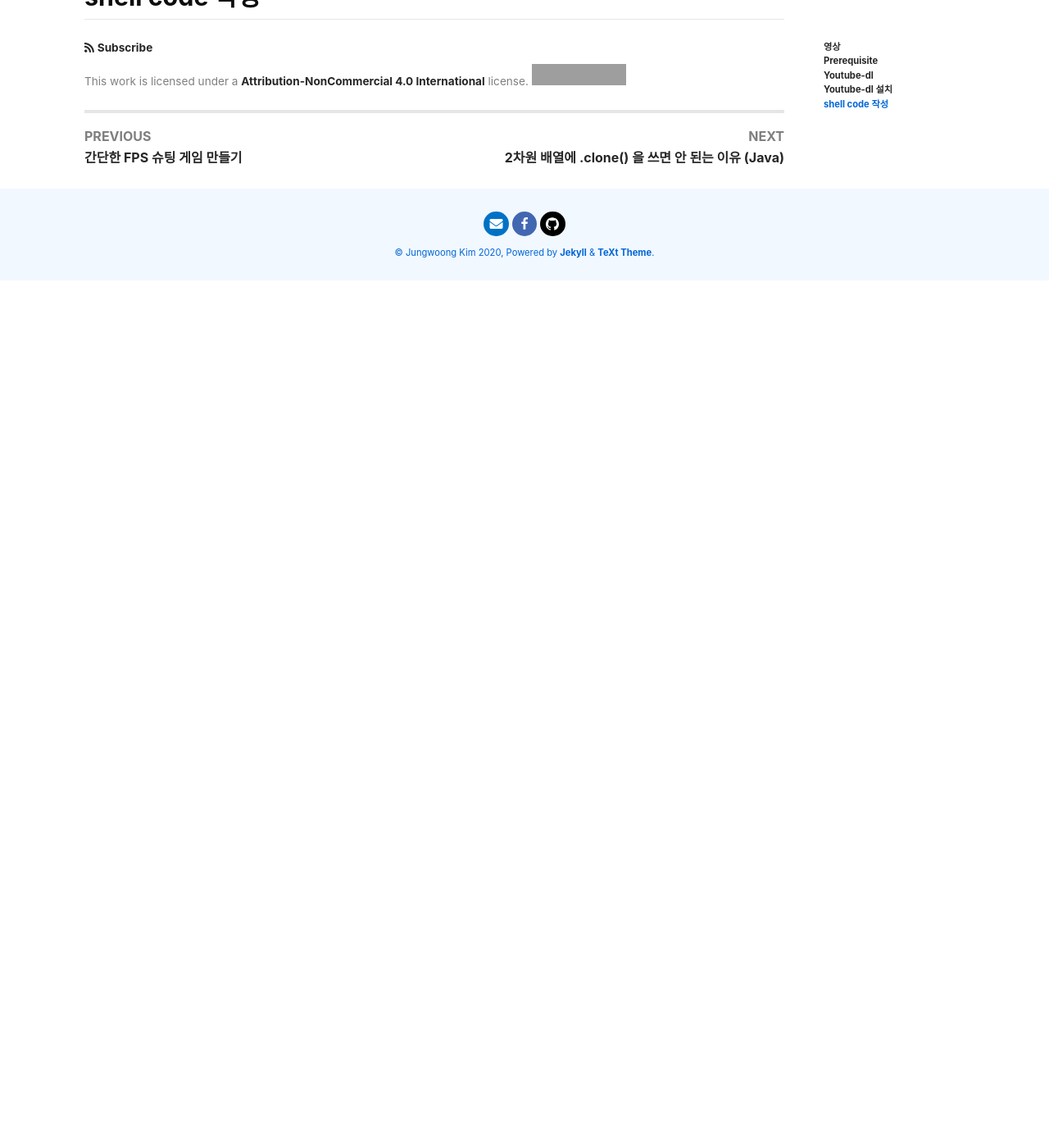
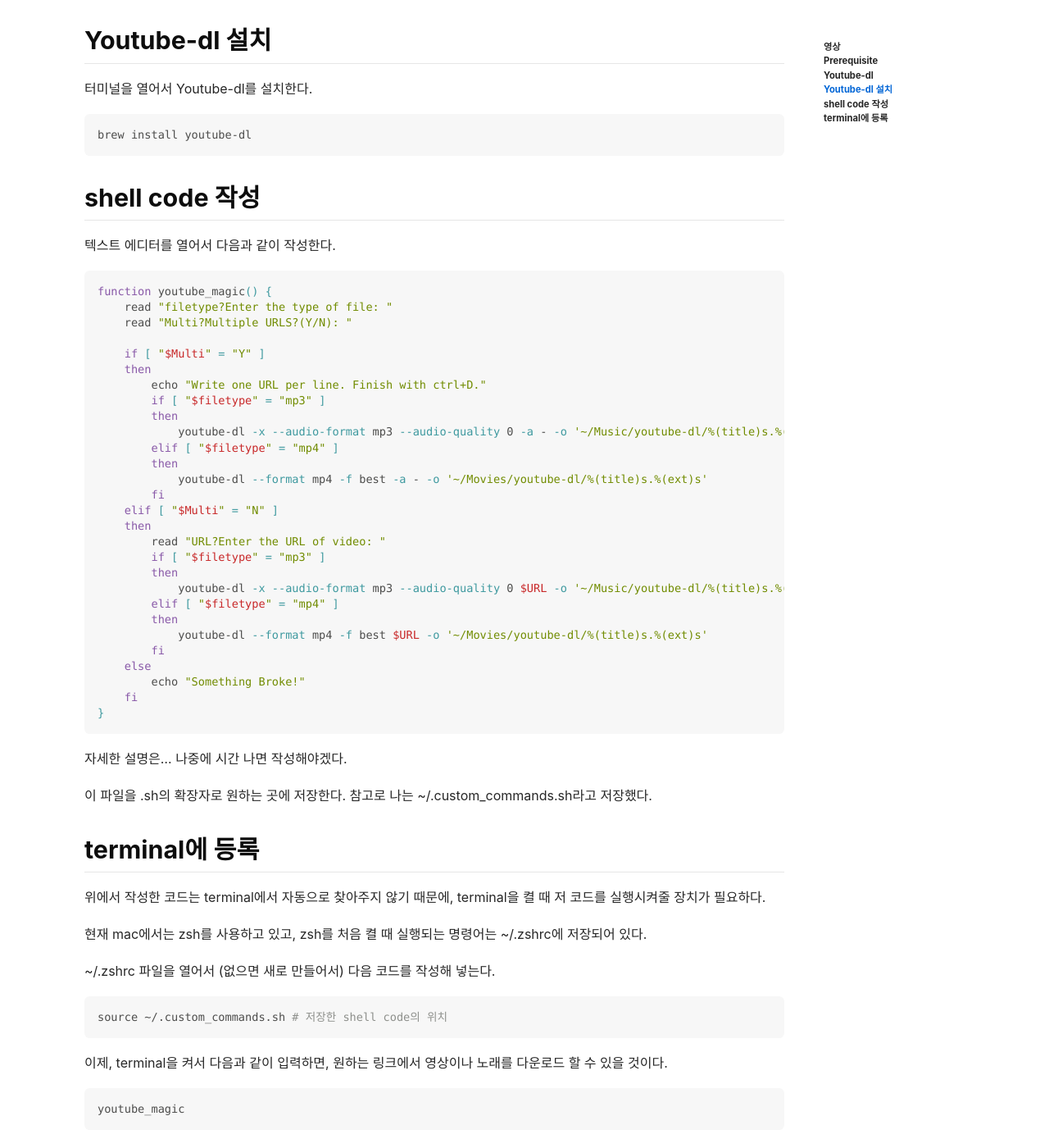
Before and after one commit to dk040106/blog.jungwoong.kim, a Jekyll site: the page built from _posts/2020-09-26-ytdl.md, in a window 1280 px wide and 1400 px high, scrolled down 1102 px. Shown: the whole window at 82% size. Built offline with Jekyll 4.4.1, drawn with Linux system fonts in a browser that asks for light colours; nearby versions of some CDN libraries; comment, search, counter and statistics services are not loaded; before the commit the page ends 1444 px from its top, so only the background shows below that; some of the changed text lies outside the part shown; grey boxes are pictures that could not be loaded.

Commit message:
update: some post

````diff
--- a/_posts/2020-09-26-ytdl.md
+++ b/_posts/2020-09-26-ytdl.md
@@ -2,16 +2,30 @@
 layout: article
 title: 간단한 음성, 영상 다운로더 만들기 (for Mac)
 tags:
+  - youtube-dl
   - Mac
   - 한글
 key: youtube-dl
 ---
 
-가끔씩은 유튜브나 다른 사이트에서 좋은 노래들나 영상을 찾아서 다운로드를 하고 싶을 때가 있다. 그럴 때마다 원래는 인터넷에 있는 "Youtube Downloader"라는 수상한 사이트들에 들어가서 다운을 받곤 했는데, 뭔가 별로 기분이 좋지는 않았다.
+가끔씩은 유튜브나 다른 사이트에서 좋은 노래들나 영상을 찾아서 다운로드를 하고 싶을 때가 있다. 그럴 때마다  인터넷에 있는 "Youtube Downloader"라는 사이트들에 들어가서 다운을 받곤 했는데, 기분이 별로 좋지는 않았다.
 
 그때 나를 구원한 툴이 "Youtube-dl" 이었다. Youtube-dl은 Python 기반의 Cli 영상 다운로드 툴로, 상당히 많은 웹사이트의 영상 파일을 영상 또는 음성 파일로 다운로드할 수 있도록 개발되었다 (지금도 열심히 업데이트 되고 있음).
 
 광고 없고 간단한 Youtube 다운로더를 사용할 수 있어서 좋았지만, 어떤 Cli툴이든 마찬가지로 일일이 코드를 하나하나 넣어야 한다는 번거로움이 있었다. 그래서, youtube-dl을 wrap 해서 훨씬 직관적이고 좀 사용하기 간단한 느낌의 툴을 만들어 보았다.
+
+미리 소개하자면, 다음 명령어를 통해 원하는 영상을 mp3 또는 mp4파일로 저장을 할 수 있다.
+
+```zsh
+$ youtube_magic
+Enter the type of file: mp4
+Multiple URLS?(Y/N): N
+Enter the URL of video: https://www.youtube.com/watch?v=d_mLFHLSULw
+[youtube] d_mLFHLSULw: Downloading webpage
+[youtube] d_mLFHLSULw: Downloading js player 5799986b
+[download] Destination: ~/Movies/youtube-dl/Luciano Pavarotti - O sole mio.mp4
+[download] 100% of 10.85MiB in 00:01
+```
 
 ## 영상
 
@@ -34,3 +48,58 @@ brew install youtube-dl
 ```
 
 ## shell code 작성
+
+텍스트 에디터를 열어서 다음과 같이 작성한다.
+
+```zsh
+function youtube_magic() {
+    read "filetype?Enter the type of file: "
+    read "Multi?Multiple URLS?(Y/N): "
+
+    if [ "$Multi" = "Y" ]
+    then
+        echo "Write one URL per line. Finish with ctrl+D."
+        if [ "$filetype" = "mp3" ]
+        then
+            youtube-dl -x --audio-format mp3 --audio-quality 0 -a - -o '~/Music/youtube-dl/%(title)s.%(ext)s'
+        elif [ "$filetype" = "mp4" ]
+        then
+            youtube-dl --format mp4 -f best -a - -o '~/Movies/youtube-dl/%(title)s.%(ext)s'
+        fi
+    elif [ "$Multi" = "N" ]
+    then
+        read "URL?Enter the URL of video: "
+        if [ "$filetype" = "mp3" ]
+        then
+            youtube-dl -x --audio-format mp3 --audio-quality 0 $URL -o '~/Music/youtube-dl/%(title)s.%(ext)s'
+        elif [ "$filetype" = "mp4" ]
+        then
+            youtube-dl --format mp4 -f best $URL -o '~/Movies/youtube-dl/%(title)s.%(ext)s'
+        fi
+    else
+        echo "Something Broke!"
+    fi
+}
+```
+
+자세한 설명은... 나중에 시간 나면 작성해야겠다.
+
+이 파일을 .sh의 확장자로 원하는 곳에 저장한다. 참고로 나는 ~/.custom_commands.sh라고 저장했다.
+
+## terminal에 등록
+
+위에서 작성한 코드는 terminal에서 자동으로 찾아주지 않기 때문에, terminal을 켤 때 저 코드를 실행시켜줄 장치가 필요하다.
+
+현재 mac에서는 zsh를 사용하고 있고, zsh를 처음 켤 때 실행되는 명령어는 ~/.zshrc에 저장되어 있다.
+
+~/.zshrc 파일을 열어서 (없으면 새로 만들어서) 다음 코드를 작성해 넣는다.
+
+```zsh
+source ~/.custom_commands.sh # 저장한 shell code의 위치
+```
+
+이제, terminal을 켜서 다음과 같이 입력하면, 원하는 링크에서 영상이나 노래를 다운로드 할 수 있을 것이다.
+
+```zsh
+youtube_magic
+```
````
